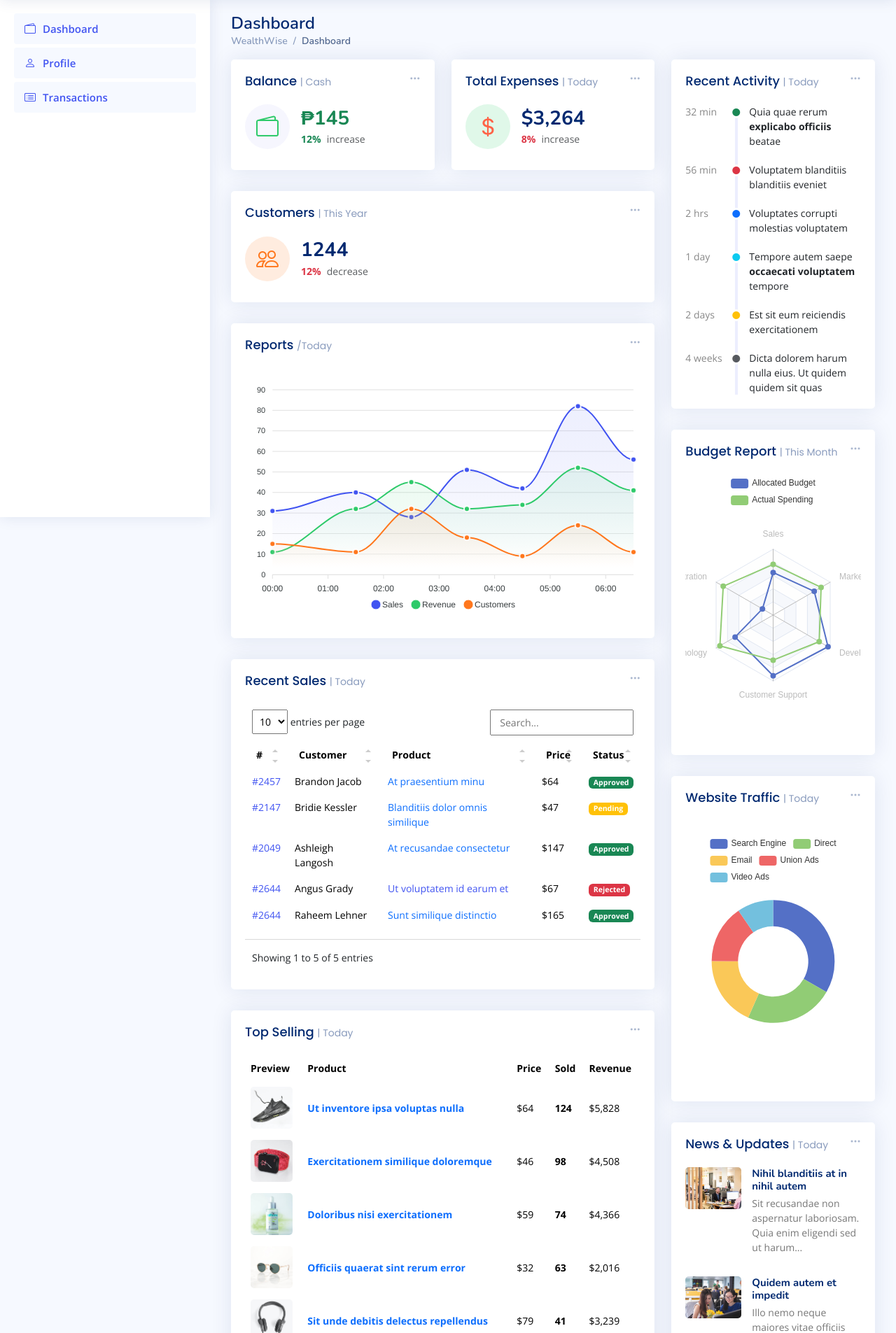
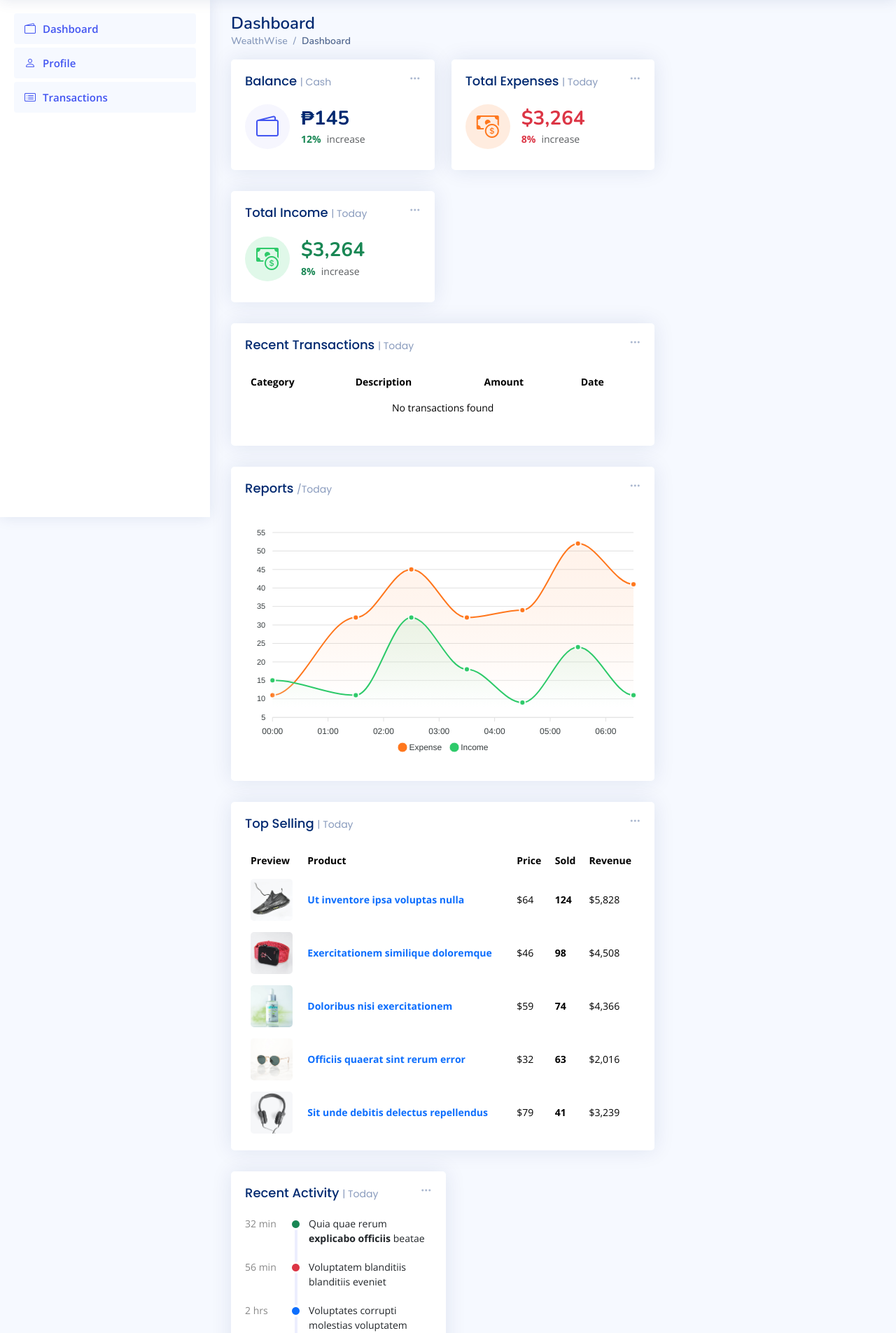
Before and after one commit to FrancisPadero-GitHub/WealthWise, a PHP site: page /?filter=today in a window 1280 px wide. Shown: the part 61-1966 px from the top of the page at 70% size. Run offline with PHP 8.4, Linux system fonts and the light colour scheme; the visitor is signed in with stand-in values (Sample User, id 1); tables that the repository leaves empty or names only in its code hold one stand-in row (values such as "Sample post"); some libraries are stand-ins or nearby versions.

Commit message:
filter 3 dot implemented

```diff
--- a/assets/css/style.css
+++ b/assets/css/style.css
@@ -818,20 +818,20 @@
   flex-grow: 0;
 }
 
-.dashboard .sales-card .card-icon {
-  color: #2eca6a;
+/* .dashboard .sales-card .card-icon {
+  color: #4154f1;
   background: #f6f6fe;
 }
 
 .dashboard .revenue-card .card-icon {
-  color: #ff6347;
+  color: #2eca6a;
   background: #e0f8e9;
 }
 
 .dashboard .customers-card .card-icon {
   color: #ff771d;
   background: #ffecdf;
-}
+} */
 
 /* Activity */
 .dashboard .activity {
@@ -913,7 +913,7 @@
   margin-left: 95px;
 }
 
-/* Recent Sales */
+/* Transaction Records */
 .dashboard .recent-sales {
   font-size: 14px;
 }
--- /dev/null
+++ b/controller/get_transactions.php
@@ -0,0 +1,3 @@
+<?php
+// Include the database config
+include("../../database/config.php");
--- a/controller/loginProcess.php
+++ b/controller/loginProcess.php
@@ -8,7 +8,7 @@
 
     // Use prepared statements for security
     $login_query = "SELECT `userid`, `first_name`, `last_name`, `email`, `password` FROM `Accounts` WHERE email = ? LIMIT 1";
-    $stmt = mysqli_prepare($con, $login_query);
+    $stmt = mysqli_prepare($conn, $login_query);
 
     if ($stmt) {
         mysqli_stmt_bind_param($stmt, "s", $email);
@@ -43,7 +43,7 @@
             exit();
         }
     } else {
-        $_SESSION['message'] = "Database error: " . mysqli_error($con);
+        $_SESSION['message'] = "Database error: " . mysqli_error($conn);
         $_SESSION['code'] = "error";
         header("Location: ../view/login.php");
         exit();
--- a/controller/registerProcess.php
+++ b/controller/registerProcess.php
@@ -27,7 +27,7 @@
 
     // Check if email already exists
     $checkQuery = "SELECT * FROM `accounts` WHERE `email` = ?";
-    $stmt = mysqli_prepare($con, $checkQuery);
+    $stmt = mysqli_prepare($conn, $checkQuery);
     mysqli_stmt_bind_param($stmt, "s", $email);
     mysqli_stmt_execute($stmt);
     $result = mysqli_stmt_get_result($stmt);
@@ -44,7 +44,7 @@
 
     // Insert new user into the database
     $query = "INSERT INTO `accounts`(`first_name`, `last_name`, `email`, `password`) VALUES (?, ?, ?, ?)";
-    $stmt = mysqli_prepare($con, $query);
+    $stmt = mysqli_prepare($conn, $query);
 
     if ($stmt) {
         mysqli_stmt_bind_param($stmt, "ssss", $firstname, $lastname, $email, $hashedPassword);
@@ -56,7 +56,7 @@
             header("Location: ../index.php");
             exit();
         } else {
-            $_SESSION['status'] = "Database error: " . mysqli_error($con);
+            $_SESSION['status'] = "Database error: " . mysqli_error($conn);
             $_SESSION['status_code'] = "error";
             header("Location: ../registration.php");
             exit();
--- a/database/config.php
+++ b/database/config.php
@@ -5,7 +5,40 @@
 $password = "";
 $database = "wealthwise";
 
-$con = new mysqli($servername, $username, $password, $database);
+$conn = new mysqli($servername, $username, $password, $database);
 
-if ($con->connect_error) {
+if ($conn->connect_error) {
 }
+
+
+
+/** THIS IS FOR THE FILTER DATE FOR THE TRANSACTIONS TABLE */
+// Get filter value from URL
+global $filter;
+$filter = isset($_GET['filter']) ? $_GET['filter'] : '';
+
+// Build the base query
+$sql = "SELECT category, description, amount, date FROM transactions";
+
+// Apply filtering based on the selected filter
+if ($filter == 'today') {
+  $sql .= " WHERE DATE(date) = CURDATE()";
+} elseif ($filter == 'month') {
+  $sql .= " WHERE MONTH(date) = MONTH(CURDATE()) AND YEAR(date) = YEAR(CURDATE())";
+} elseif ($filter == 'year') {
+  $sql .= " WHERE YEAR(date) = YEAR(CURDATE())";
+}
+
+// Add sorting
+$sql .= " ORDER BY date DESC";
+
+// Execute the query
+global $result;
+$result = $conn->query($sql);
+// END OF GET FILTER
+
+
+/** SEARCH FILTER */
+$search = isset($_GET['search']) ? $_GET['search'] : '';
+
+// END OF SEARCH FILTER
--- a/view/index.php
+++ b/view/index.php
@@ -41,11 +41,15 @@
 <body>
   <?php
   include("../auth/authentication.php"); // this is to redirect users if they try to access admin page
+  include("../database/config.php");
+
+
   include("./includes/topbar.php");
   include("./includes/sidebar.php");
   ?>
   <main id="main" class="main">
     <?php
+
     // Load the page dynamically based on the URL
     $page = isset($_GET['page']) ? $_GET['page'] : 'dashboard';
     $path = "./pages/$page.php";
--- a/view/pages/dashboard.php
+++ b/view/pages/dashboard.php
@@ -11,31 +11,12 @@
 
   <section class="section dashboard">
     <div class="row">
-
       <!-- Left side columns -->
       <div class="col-lg-8">
         <div class="row">
-
           <!-- Balance Card -->
           <div class="col-xxl-4 col-md-6">
-            <div class="card info-card sales-card">
-
-              <div class="card-body">
-                <h5 class="card-title">Balance <span>| Cash</span></h5>
-
-                <div class="d-flex align-items-center">
-                  <div class="card-icon rounded-circle d-flex align-items-center justify-content-center">
-                    <i class="bi bi-wallet2"></i>
-                  </div>
-                  <div class="ps-3">
-                    <h6 class="text-success">₱145</h6>
-                    <span class=" text-success small pt-1 fw-bold">12%</span> <span class="text-muted small pt-2 ps-1">increase</span>
-
-                  </div>
-                </div>
-              </div>
-
-
+            <div class="card info-card balance-card">
               <div class="filter">
                 <a class="icon" href="#" data-bs-toggle="dropdown"><i class="bi bi-three-dots"></i></a>
                 <ul class="dropdown-menu dropdown-menu-end dropdown-menu-arrow">
@@ -47,14 +28,26 @@
                   <li><a class="dropdown-item" href="#">Credit</a></li>
                 </ul>
               </div>
+              <div class="card-body">
+                <h5 class="card-title">Balance <span>| Cash</span></h5>
 
+                <div class="d-flex align-items-center">
+                  <div class="card-icon rounded-circle d-flex align-items-center justify-content-center" style="color: #4154f1; background: #f6f6fe;">
+                    <i class="bi bi-wallet2"></i>
+                  </div>
+                  <div class="ps-3">
+                    <h6>₱145</h6>
+                    <span class=" text-success small pt-1 fw-bold">12%</span> <span class="text-muted small pt-2 ps-1">increase</span>
 
                   </div>
-          </div><!-- End Sales Card -->
+                </div>
+              </div>
+            </div>
+          </div><!-- End balance Card -->
 
           <!-- Total Expenses Card -->
           <div class="col-xxl-4 col-md-6">
-            <div class="card info-card revenue-card">
+            <div class="card info-card expense-card">
 
               <div class="filter">
                 <a class="icon" href="#" data-bs-toggle="dropdown"><i class="bi bi-three-dots"></i></a>
@@ -73,25 +66,21 @@
                 <h5 class="card-title">Total Expenses <span>| Today</span></h5>
 
                 <div class="d-flex align-items-center">
-                  <div class="card-icon rounded-circle d-flex align-items-center justify-content-center">
-                    <i class="bi bi-currency-dollar"></i>
+                  <div class="card-icon rounded-circle d-flex align-items-center justify-content-center" style="color: #ff771d; background: #ffecdf;">
+                    <i class="bi bi-cash-coin"></i>
                   </div>
                   <div class="ps-3">
-                    <h6>$3,264</h6>
+                    <h6 class="text-danger">$3,264</h6>
                     <span class="text-danger small pt-1 fw-bold">8%</span> <span class="text-muted small pt-2 ps-1">increase</span>
-
                   </div>
                 </div>
               </div>
-
             </div>
           </div><!-- End Total Expenses Card -->
 
-          <!-- Customers Card -->
-          <div class="col-xxl-4 col-xl-12">
-
-            <div class="card info-card customers-card">
-
+          <!-- Total Income Card -->
+          <div class="col-xxl-4 col-md-6">
+            <div class="card info-card income-card">
               <div class="filter">
                 <a class="icon" href="#" data-bs-toggle="dropdown"><i class="bi bi-three-dots"></i></a>
                 <ul class="dropdown-menu dropdown-menu-end dropdown-menu-arrow">
@@ -104,25 +93,88 @@
                   <li><a class="dropdown-item" href="#">This Year</a></li>
                 </ul>
               </div>
-
               <div class="card-body">
-                <h5 class="card-title">Customers <span>| This Year</span></h5>
+                <h5 class="card-title">Total Income <span>| Today</span></h5>
 
                 <div class="d-flex align-items-center">
-                  <div class="card-icon rounded-circle d-flex align-items-center justify-content-center">
-                    <i class="bi bi-people"></i>
+                  <div class="card-icon rounded-circle d-flex align-items-center justify-content-center" style="color: #2eca6a; background: #e0f8e9;">
+                    <i class="bi bi-cash-coin"></i>
                   </div>
                   <div class="ps-3">
-                    <h6>1244</h6>
-                    <span class="text-danger small pt-1 fw-bold">12%</span> <span class="text-muted small pt-2 ps-1">decrease</span>
+                    <h6 class="text-success">$3,264</h6>
+                    <span class="text-success small pt-1 fw-bold">8%</span> <span class="text-muted small pt-2 ps-1">increase</span>
 
                   </div>
                 </div>
-
               </div>
             </div>
+          </div><!-- End Income Card -->
+        </div><!-- End cards -->
 
-          </div><!-- End Customers Card -->
+        <!-- Transaction Records -->
+        <div class="col-12">
+          <div class="card recent-sales overflow-auto">
+
+            <!-- Filter Section -->
+            <div class="filter">
+              <a class="icon" href="#" data-bs-toggle="dropdown"><i class="bi bi-three-dots"></i></a>
+              <ul class="dropdown-menu dropdown-menu-end dropdown-menu-arrow">
+                <li class="dropdown-header text-start">
+                  <h6>Filter</h6>
+                </li>
+                <li><a class="dropdown-item" href="?filter=today">Today</a></li>
+                <li><a class="dropdown-item" href="?filter=month">This Month</a></li>
+                <li><a class="dropdown-item" href="?filter=year">This Year</a></li>
+              </ul>
+            </div>
+            <!-- End Filter Section -->
+
+            <div class="card-body">
+              <h5 class="card-title">
+                Recent Transactions
+                <?php
+                if (isset($filter)) { // Add check to avoid undefined variable issue
+                  if ($filter == 'today') {
+                    echo "<span>| Today</span>";
+                  } elseif ($filter == 'month') {
+                    echo "<span>| This Month</span>";
+                  } elseif ($filter == 'year') {
+                    echo "<span>| This Year</span>";
+                  }
+                }
+                ?>
+              </h5>
+
+              <table class="table table-borderless datatable">
+                <thead>
+                  <tr>
+                    <th scope="col">Category</th>
+                    <th scope="col">Description</th>
+                    <th scope="col">Amount</th>
+                    <th scope="col">Date</th>
+                  </tr>
+                </thead>
+                <tbody>
+                  <?php
+                  if ($result && $result->num_rows > 0) {
+                    while ($row = $result->fetch_assoc()) {
+                      echo "<tr>";
+                      echo "<td>" . htmlspecialchars($row['category']) . "</td>";
+                      echo "<td><a href='#' class='text-primary'>" . htmlspecialchars($row['description']) . "</a></td>";
+                      echo "<td>$" . number_format($row['amount'], 2) . "</td>";
+                      echo "<td>" . date('M d, Y', strtotime($row['date'])) . "</td>";
+                      echo "</tr>";
+                    }
+                  } else {
+                    echo "<tr><td colspan='4' class='text-center'>No transactions found</td></tr>";
+                  }
+                  ?>
+                </tbody>
+              </table>
+            </div>
+          </div>
+        </div>
+        <!-- End Transaction Records -->
 
         <!-- Reports -->
         <div class="col-12">
@@ -151,13 +203,10 @@
                 document.addEventListener("DOMContentLoaded", () => {
                   new ApexCharts(document.querySelector("#reportsChart"), {
                     series: [{
-                        name: 'Sales',
-                        data: [31, 40, 28, 51, 42, 82, 56],
-                      }, {
-                        name: 'Revenue',
+                      name: 'Expense',
                       data: [11, 32, 45, 32, 34, 52, 41]
                     }, {
-                        name: 'Customers',
+                      name: 'Income',
                       data: [15, 11, 32, 18, 9, 24, 11]
                     }],
                     chart: {
@@ -170,7 +219,7 @@
                     markers: {
                       size: 4
                     },
-                      colors: ['#4154f1', '#2eca6a', '#ff771d'],
+                    colors: ['#ff771d', '#2eca6a'],
                     fill: {
                       type: "gradient",
                       gradient: {
@@ -206,79 +255,7 @@
           </div>
         </div><!-- End Reports -->
 
-          <!-- Recent Sales -->
-          <div class="col-12">
-            <div class="card recent-sales overflow-auto">
 
-              <div class="filter">
-                <a class="icon" href="#" data-bs-toggle="dropdown"><i class="bi bi-three-dots"></i></a>
-                <ul class="dropdown-menu dropdown-menu-end dropdown-menu-arrow">
-                  <li class="dropdown-header text-start">
-                    <h6>Filter</h6>
-                  </li>
-
-                  <li><a class="dropdown-item" href="#">Today</a></li>
-                  <li><a class="dropdown-item" href="#">This Month</a></li>
-                  <li><a class="dropdown-item" href="#">This Year</a></li>
-                </ul>
-              </div>
-
-              <div class="card-body">
-                <h5 class="card-title">Recent Sales <span>| Today</span></h5>
-
-                <table class="table table-borderless datatable">
-                  <thead>
-                    <tr>
-                      <th scope="col">#</th>
-                      <th scope="col">Customer</th>
-                      <th scope="col">Product</th>
-                      <th scope="col">Price</th>
-                      <th scope="col">Status</th>
-                    </tr>
-                  </thead>
-                  <tbody>
-                    <tr>
-                      <th scope="row"><a href="#">#2457</a></th>
-                      <td>Brandon Jacob</td>
-                      <td><a href="#" class="text-primary">At praesentium minu</a></td>
-                      <td>$64</td>
-                      <td><span class="badge bg-success">Approved</span></td>
-                    </tr>
-                    <tr>
-                      <th scope="row"><a href="#">#2147</a></th>
-                      <td>Bridie Kessler</td>
-                      <td><a href="#" class="text-primary">Blanditiis dolor omnis similique</a></td>
-                      <td>$47</td>
-                      <td><span class="badge bg-warning">Pending</span></td>
-                    </tr>
-                    <tr>
-                      <th scope="row"><a href="#">#2049</a></th>
-                      <td>Ashleigh Langosh</td>
-                      <td><a href="#" class="text-primary">At recusandae consectetur</a></td>
-                      <td>$147</td>
-                      <td><span class="badge bg-success">Approved</span></td>
-                    </tr>
-                    <tr>
-                      <th scope="row"><a href="#">#2644</a></th>
-                      <td>Angus Grady</td>
-                      <td><a href="#" class="text-primar">Ut voluptatem id earum et</a></td>
-                      <td>$67</td>
-                      <td><span class="badge bg-danger">Rejected</span></td>
-                    </tr>
-                    <tr>
-                      <th scope="row"><a href="#">#2644</a></th>
-                      <td>Raheem Lehner</td>
-                      <td><a href="#" class="text-primary">Sunt similique distinctio</a></td>
-                      <td>$165</td>
-                      <td><span class="badge bg-success">Approved</span></td>
-                    </tr>
-                  </tbody>
-                </table>
-
-              </div>
-
-            </div>
-          </div><!-- End Recent Sales -->
 
         <!-- Top Selling -->
         <div class="col-12">
```
Lines whose indentation alone changed are shown as unchanged.
